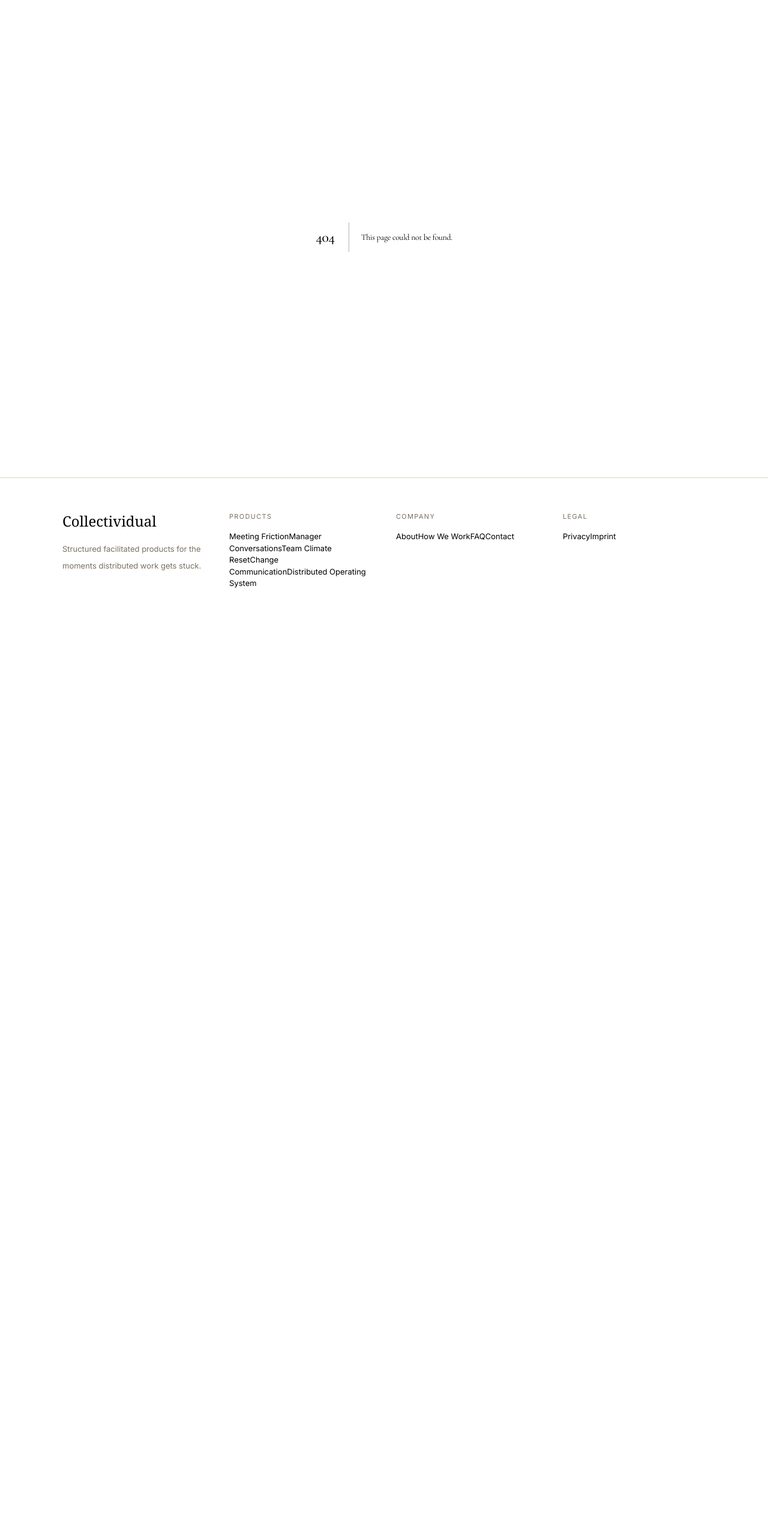
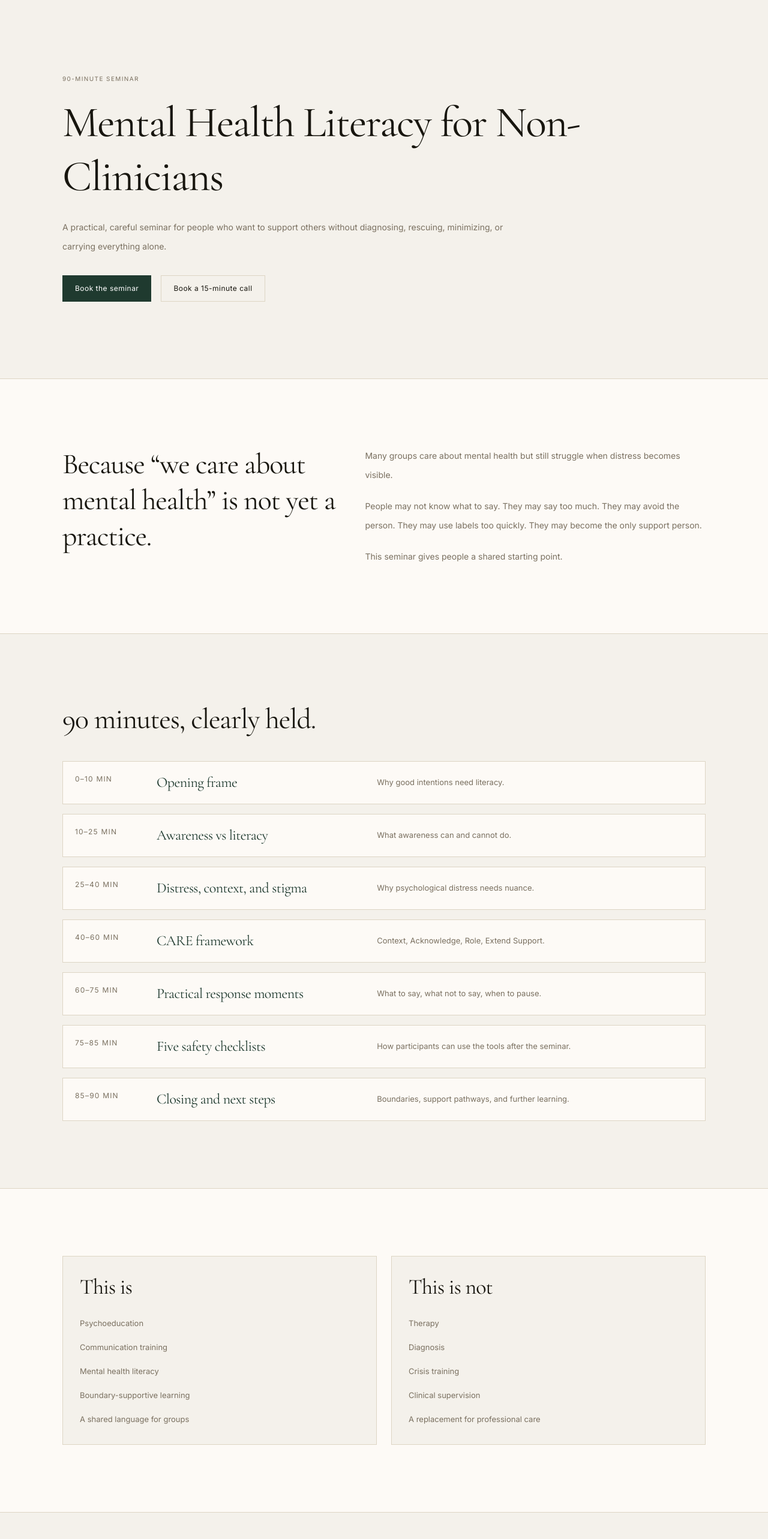
Before and after one commit to selaleakirmak-cmyk/collectividual-site, a Next.js app: page /seminars/mental-health-literacy in a window 1280 px wide. Before the commit this address had no page. Shown: the part 80-2646 px from the top of the page at 60% size. Before the commit the page ends 1119 px from the top, so only its background shows below. Built offline with nearby package versions, Linux system fonts and the light colour scheme.

Commit message:
Add mental health literacy seminar page to main

```diff
--- /dev/null
+++ b/app/seminars/mental-health-literacy/page.tsx
@@ -0,0 +1,91 @@
+import Link from "next/link";
+import Container from "@/components/site/Container";
+
+const flow = [
+  ["0–10 min", "Opening frame", "Why good intentions need literacy."],
+  ["10–25 min", "Awareness vs literacy", "What awareness can and cannot do."],
+  ["25–40 min", "Distress, context, and stigma", "Why psychological distress needs nuance."],
+  ["40–60 min", "CARE framework", "Context, Acknowledge, Role, Extend Support."],
+  ["60–75 min", "Practical response moments", "What to say, what not to say, when to pause."],
+  ["75–85 min", "Five safety checklists", "How participants can use the tools after the seminar."],
+  ["85–90 min", "Closing and next steps", "Boundaries, support pathways, and further learning."],
+];
+
+export const metadata = {
+  title: "Mental Health Literacy Seminar | Collectividual",
+  description: "A 90-minute introductory seminar for non-clinicians on mental health literacy, communication, boundaries, and useful support.",
+};
+
+export default function SeminarPage() {
+  return (
+    <>
+      <section className="border-b border-[var(--border)] py-24 md:py-32">
+        <Container>
+          <p className="mb-5 text-[10px] uppercase tracking-[0.14em] text-[var(--muted)]">90-minute seminar</p>
+          <h1 className="max-w-5xl text-5xl leading-tight md:text-7xl">Mental Health Literacy for Non-Clinicians</h1>
+          <p className="mt-6 max-w-3xl text-[14px] leading-8 text-[var(--muted)]">A practical, careful seminar for people who want to support others without diagnosing, rescuing, minimizing, or carrying everything alone.</p>
+          <div className="mt-8 flex flex-wrap gap-4">
+            <Link href="/book/seminar" className="border border-[var(--accent)] bg-[var(--accent)] px-5 py-3 text-[12px] tracking-[0.04em] text-white">Book the seminar</Link>
+            <Link href="/book/free-consultation" className="border border-[var(--border)] px-5 py-3 text-[12px] tracking-[0.04em] text-[var(--text)]">Book a 15-minute call</Link>
+          </div>
+        </Container>
+      </section>
+
+      <section className="border-b border-[var(--border)] bg-[var(--surface)] py-20 md:py-28">
+        <Container className="grid gap-10 md:grid-cols-[0.9fr_1.1fr]">
+          <h2 className="text-4xl leading-tight md:text-5xl">Because “we care about mental health” is not yet a practice.</h2>
+          <div className="space-y-5 text-[14px] leading-8 text-[var(--muted)]">
+            <p>Many groups care about mental health but still struggle when distress becomes visible.</p>
+            <p>People may not know what to say. They may say too much. They may avoid the person. They may use labels too quickly. They may become the only support person.</p>
+            <p>This seminar gives people a shared starting point.</p>
+          </div>
+        </Container>
+      </section>
+
+      <section className="border-b border-[var(--border)] py-20 md:py-28">
+        <Container>
+          <h2 className="mb-10 max-w-4xl text-4xl leading-tight md:text-5xl">90 minutes, clearly held.</h2>
+          <div className="space-y-4">
+            {flow.map(([time, title, description]) => (
+              <div key={time} className="grid gap-4 border border-[var(--border)] bg-[var(--surface)] p-5 md:grid-cols-[120px_0.8fr_1.2fr]">
+                <p className="text-[12px] uppercase tracking-[0.1em] text-[var(--muted)]">{time}</p>
+                <h3 className="text-2xl leading-tight text-[var(--accent)]">{title}</h3>
+                <p className="text-[13px] leading-7 text-[var(--muted)]">{description}</p>
+              </div>
+            ))}
+          </div>
+        </Container>
+      </section>
+
+      <section className="border-b border-[var(--border)] bg-[var(--surface)] py-20 md:py-28">
+        <Container className="grid gap-6 md:grid-cols-2">
+          <div className="border border-[var(--border)] bg-[var(--bg)] p-7">
+            <h2 className="text-4xl leading-tight">This is</h2>
+            <ul className="mt-6 space-y-3 text-[13px] leading-7 text-[var(--muted)]">
+              <li>Psychoeducation</li><li>Communication training</li><li>Mental health literacy</li><li>Boundary-supportive learning</li><li>A shared language for groups</li>
+            </ul>
+          </div>
+          <div className="border border-[var(--border)] bg-[var(--bg)] p-7">
+            <h2 className="text-4xl leading-tight">This is not</h2>
+            <ul className="mt-6 space-y-3 text-[13px] leading-7 text-[var(--muted)]">
+              <li>Therapy</li><li>Diagnosis</li><li>Crisis training</li><li>Clinical supervision</li><li>A replacement for professional care</li>
+            </ul>
+          </div>
+        </Container>
+      </section>
+
+      <section className="py-20 md:py-28">
+        <Container>
+          <div className="border border-[var(--border)] p-8 md:p-12">
+            <h2 className="max-w-3xl text-4xl leading-tight md:text-5xl">Bring this seminar to your group.</h2>
+            <p className="mt-5 max-w-2xl text-[13px] leading-7 text-[var(--muted)]">Tell us who the seminar is for, what kind of setting you are working in, and whether you want a one-time session or a longer training pathway.</p>
+            <div className="mt-8 flex flex-wrap gap-4">
+              <Link href="/book/seminar" className="border border-[var(--accent)] bg-[var(--accent)] px-5 py-3 text-[12px] tracking-[0.04em] text-white">Request seminar booking</Link>
+              <Link href="/tools/mental-health-literacy-checklists" className="border border-[var(--border)] px-5 py-3 text-[12px] tracking-[0.04em] text-[var(--text)]">Download participant tools</Link>
+            </div>
+          </div>
+        </Container>
+      </section>
+    </>
+  );
+}
```
